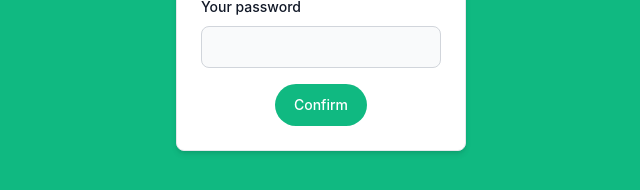
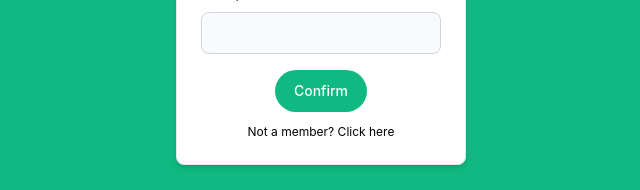
Before and after one commit to preetivadali/final-item-finder, a React (Vite) app: page / in a window 1280 px wide. Shown: the part 433-623 px from the top of the page, without its empty margins (319-959 px from the left). Built offline with nearby package versions, Linux system fonts and the light colour scheme.

Commit message:
add new user link

```diff
--- a/src/components/Login.jsx
+++ b/src/components/Login.jsx
@@ -77,7 +77,7 @@ const Login = () => {
               }
             />
           </div>
-          <div className="flex justify-center">
+          <div className="flex flex-col items-center gap-3">
             <ButtonFlowbite
               className="bg-emerald-500"
               disabled={!isValid}
@@ -85,6 +85,8 @@ const Login = () => {
             >
               Confirm
             </ButtonFlowbite>
+            <p className="text-xs">Not a member? Click <a href="">here</a>
+            </p>
           </div>
         </div>
       </Card>
```
